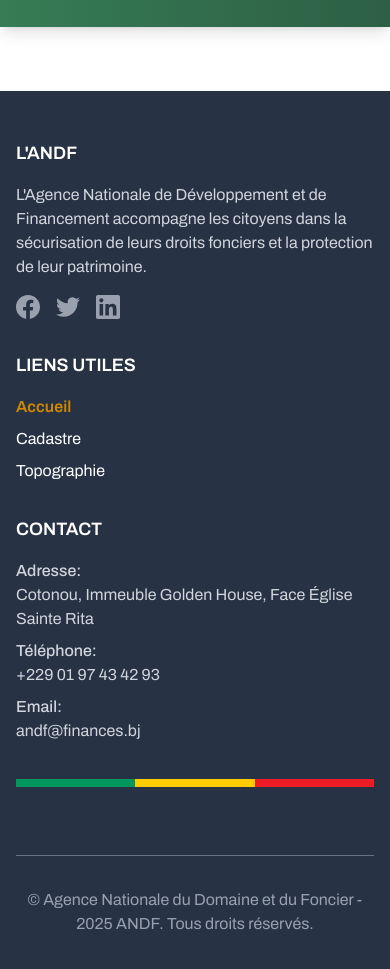
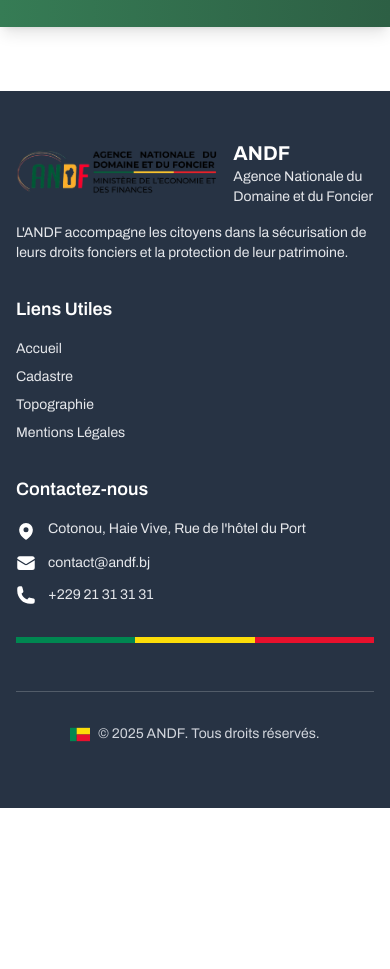
Before and after one commit to elonmelonm/les_mentats-luxdev-hackaton-ia-2025, a React (Vite) app: page / in a window 390 px wide. Shown: the part 3020-3989 px from the top of the page. After the commit the page ends 3828 px from the top, so only its background shows below. Built offline with nearby package versions, Linux system fonts and the light colour scheme.

Commit message:
New Modification

```diff
--- a/src/components/Footer.jsx
+++ b/src/components/Footer.jsx
@@ -1,131 +1,83 @@
 import React from 'react';
-import { Link, useLocation } from 'react-router-dom';
+import { Link } from 'react-router-dom';
+import { EnvelopeIcon, PhoneIcon, MapPinIcon } from '@heroicons/react/24/solid';
+import Logo from '../assets/logo-andf-nobackground.png';
 
 const Footer = () => {
-  const location = useLocation();
+  return (
+    <footer className="bg-[#273344] text-white">
+      <div className="container mx-auto px-4 sm:px-6 lg:px-8 py-12">
+        <div className="grid grid-cols-1 md:grid-cols-2 lg:grid-cols-4 gap-8">
 
-  const isActive = (path) => {
-    return location.pathname === path;
-  };
-
-  return (
-    <footer className="bg-[#273344] lg:px-8 xl:px-32 text-white">
-      <div className="container flex flex-col mx-auto px-4 py-12 gap-9">
-        <div className="grid grid-cols-1 md:grid-cols-4 gap-8">
           {/* Logo et description */}
-          <div className="col-span-1 md:col-span-2">
-            <h3 className="text-lg font-semibold mb-4 uppercase">L'ANDF</h3>
-            {/* <div className="flex items-center space-x-2 mb-4">
-              <img
-                src="/src/assets/logo-andf.png"
-                alt="ANDF Logo"
-                className="h-10 w-auto"
-              />
-              <span className="text-xl font-bold">ANDF</span>
-            </div> */}
-            <p className="text-gray-300 mb-4 max-w-md">
-              L'Agence Nationale de Développement et de Financement accompagne les citoyens
-              dans la sécurisation de leurs droits fonciers et la protection de leur patrimoine.
+          <div className="lg:col-span-2">
+            <div className="flex items-center mb-4">
+              <img src={Logo} alt="ANDF Logo" className="h-14 w-auto mr-3" />
+              <div>
+                <h2 className="text-xl font-bold">ANDF</h2>
+                <p className="text-sm text-gray-200">Agence Nationale du Domaine et du Foncier</p>
+              </div>
+            </div>
+            <p className="text-gray-200 text-sm max-w-md">
+              L'ANDF accompagne les citoyens dans la sécurisation de leurs droits fonciers et la protection de leur patrimoine.
             </p>
-            <div className="flex space-x-4">
-              <a
-                href="#"
-                className="text-gray-400 hover:text-white transition-colors duration-200"
-                aria-label="Facebook"
-              >
-                <svg className="h-6 w-6" fill="currentColor" viewBox="0 0 24 24">
-                  <path d="M24 12.073c0-6.627-5.373-12-12-12s-12 5.373-12 12c0 5.99 4.388 10.954 10.125 11.854v-8.385H7.078v-3.47h3.047V9.43c0-3.007 1.792-4.669 4.533-4.669 1.312 0 2.686.235 2.686.235v2.953H15.83c-1.491 0-1.956.925-1.956 1.874v2.25h3.328l-.532 3.47h-2.796v8.385C19.612 23.027 24 18.062 24 12.073z"/>
-                </svg>
-              </a>
-              <a
-                href="#"
-                className="text-gray-400 hover:text-white transition-colors duration-200"
-                aria-label="Twitter"
-              >
-                <svg className="h-6 w-6" fill="currentColor" viewBox="0 0 24 24">
-                  <path d="M23.953 4.57a10 10 0 01-2.825.775 4.958 4.958 0 002.163-2.723c-.951.555-2.005.959-3.127 1.184a4.92 4.92 0 00-8.384 4.482C7.69 8.095 4.067 6.13 1.64 3.162a4.822 4.822 0 00-.666 2.475c0 1.71.87 3.213 2.188 4.096a4.904 4.904 0 01-2.228-.616v.06a4.923 4.923 0 003.946 4.827 4.996 4.996 0 01-2.212.085 4.936 4.936 0 004.604 3.417 9.867 9.867 0 01-6.102 2.105c-.39 0-.779-.023-1.17-.067a13.995 13.995 0 007.557 2.209c9.053 0 13.998-7.496 13.998-13.985 0-.21 0-.42-.015-.63A9.935 9.935 0 0024 4.59z"/>
-                </svg>
-              </a>
-              <a
-                href="#"
-                className="text-gray-400 hover:text-white transition-colors duration-200"
-                aria-label="LinkedIn"
-              >
-                <svg className="h-6 w-6" fill="currentColor" viewBox="0 0 24 24">
-                  <path d="M20.447 20.452h-3.554v-5.569c0-1.328-.027-3.037-1.852-3.037-1.853 0-2.136 1.445-2.136 2.939v5.667H9.351V9h3.414v1.561h.046c.477-.9 1.637-1.85 3.37-1.85 3.601 0 4.267 2.37 4.267 5.455v6.286zM5.337 7.433c-1.144 0-2.063-.926-2.063-2.065 0-1.138.92-2.063 2.063-2.063 1.14 0 2.064.925 2.064 2.063 0 1.139-.925 2.065-2.064 2.065zm1.782 13.019H3.555V9h3.564v11.452zM22.225 0H1.771C.792 0 0 .774 0 1.729v20.542C0 23.227.792 24 1.771 24h20.451C23.2 24 24 23.227 24 22.271V1.729C24 .774 23.2 0 22.222 0h.003z"/>
-                </svg>
-              </a>
-            </div>
           </div>
 
-          {/* Liens rapides */}
+          {/* Liens utiles */}
           <div>
-            <h3 className="text-lg font-semibold mb-4 uppercase">Liens utiles</h3>
-            <ul className="space-y-2">
-              <li>
-                <Link
-                  to="/"
-                  className={`"text-gray-300 hover:text-white transition-colors duration-200 ${
-                    isActive('/') ? 'text-yellow-600 font-semibold' : ''
-                }`}
-                >
-                  Accueil
-                </Link>
-              </li>
-              <li>
-                <Link
-                  to="/cadastre"
-                  className={`"text-gray-300 hover:text-white transition-colors duration-200 ${
-                  isActive('/cadastre') ? 'text-yellow-600 font-semibold' : ''
-              }`}
-                >
-                  Cadastre
-                </Link>
-              </li>
-              <li>
-                <Link
-                  to="/topographie"
-                  className={`"text-gray-300 hover:text-white transition-colors duration-200 ${
-                    isActive('/topographie') ? 'text-yellow-600 font-semibold' : ''
-                }`}
-                >
-                  Topographie
-                </Link>
-              </li>
+            <h3 className="text-lg font-semibold mb-4">Liens Utiles</h3>
+            <ul className="space-y-2 text-sm">
+              <li><Link to="/" className="text-gray-200 hover:text-white hover:underline">Accueil</Link></li>
+              <li><Link to="/cadastre" className="text-gray-200 hover:text-white hover:underline">Cadastre</Link></li>
+              <li><Link to="/topographie" className="text-gray-200 hover:text-white hover:underline">Topographie</Link></li>
+              <li><a href="#" className="text-gray-200 hover:text-white hover:underline">Mentions Légales</a></li>
             </ul>
           </div>
 
           {/* Contact */}
           <div>
-            <h3 className="text-lg font-semibold mb-4 uppercase">Contact</h3>
-            <div className="space-y-2 text-gray-300">
-              <p>
-                <span className="font-medium">Adresse:</span><br />
-                Cotonou, Immeuble Golden House, Face Église Sainte Rita
-              </p>
-              <p>
-                <span className="font-medium">Téléphone:</span><br />
-                +229 01 97 43 42 93
-              </p>
-              <p>
-                <span className="font-medium">Email:</span><br />
-                andf@finances.bj
-              </p>
-            </div>
+            <h3 className="text-lg font-semibold mb-4">Contactez-nous</h3>
+            <ul className="space-y-3 text-sm">
+              <li className="flex items-start">
+                <MapPinIcon className="h-5 w-5 mr-3 mt-0.5 flex-shrink-0" />
+                <span className="text-gray-200">Cotonou, Haie Vive, Rue de l'hôtel du Port</span>
+              </li>
+              <li className="flex items-center">
+                <EnvelopeIcon className="h-5 w-5 mr-3" />
+                <a href="mailto:contact@andf.bj" className="text-gray-200 hover:text-white hover:underline">contact@andf.bj</a>
+              </li>
+              <li className="flex items-center">
+                <PhoneIcon className="h-5 w-5 mr-3" />
+                <a href="tel:+22921313131" className="text-gray-200 hover:text-white hover:underline">+229 21 31 31 31</a>
+              </li>
+            </ul>
+          </div>
+
+        </div>
+
+        <div className="my-8 flex justify-center">
+          <div className="w-full md:w-3/4 lg:w-1/2 h-1.5 flex">
+            <div className="w-1/3 h-full bg-[#008751]"></div> {/* Green */}
+            <div className="w-1/3 h-full bg-[#FCDD09]"></div> {/* Yellow */}
+            <div className="w-1/3 h-full bg-[#E8112D]"></div> {/* Red */}
           </div>
         </div>
 
-        {/* <div className="flex flex-row"> */}
-          <div className="grid grid-cols-3 w-full">
-            <div className="h-2 bg-[#00965E] "></div>
-            <div className="h-2 bg-[#FFCC00]"></div>
-            <div className="h-2 bg-[#ED1C24]"></div>
+        <div className="mt-12 border-t border-white/20 pt-8 flex flex-col sm:flex-row justify-between items-center text-sm">
+          <div className="flex items-center text-gray-300 mb-4 sm:mb-0">
+            <svg width="20" height="15" viewBox="0 0 3 2" className="mr-2 flex-shrink-0">
+              <rect width="1" height="2" fill="#008751"/>
+              <rect x="1" width="2" height="1" fill="#FCDD09"/>
+              <rect x="1" y="1" width="2" height="1" fill="#E8112D"/>
+            </svg>
+            <span>&copy; {new Date().getFullYear()} ANDF. Tous droits réservés.</span>
           </div>
-        {/* </div> */}
-
-        {/* Copyright */}
-        <div className="border-t border-gray-500 mt-8 pt-8 text-center text-gray-400">
-          <p>&copy; Agence Nationale du Domaine et du Foncier -  2025 ANDF. Tous droits réservés.</p>
+          <div className="flex space-x-4">
+            {/* Vous pouvez ajouter ici vos icônes de réseaux sociaux, par exemple avec FontAwesome */}
+            {/* <a href="#" aria-label="Facebook" className="text-gray-300 hover:text-white"><i className="fab fa-facebook-f"></i></a> */}
+            {/* <a href="#" aria-label="Twitter" className="text-gray-300 hover:text-white"><i className="fab fa-twitter"></i></a> */}
+            {/* <a href="#" aria-label="LinkedIn" className="text-gray-300 hover:text-white"><i className="fab fa-linkedin-in"></i></a> */}
+          </div>
         </div>
       </div>
     </footer>
```
Also changed, not shown: src/assets/logo-andf-nobackground.png (added).
